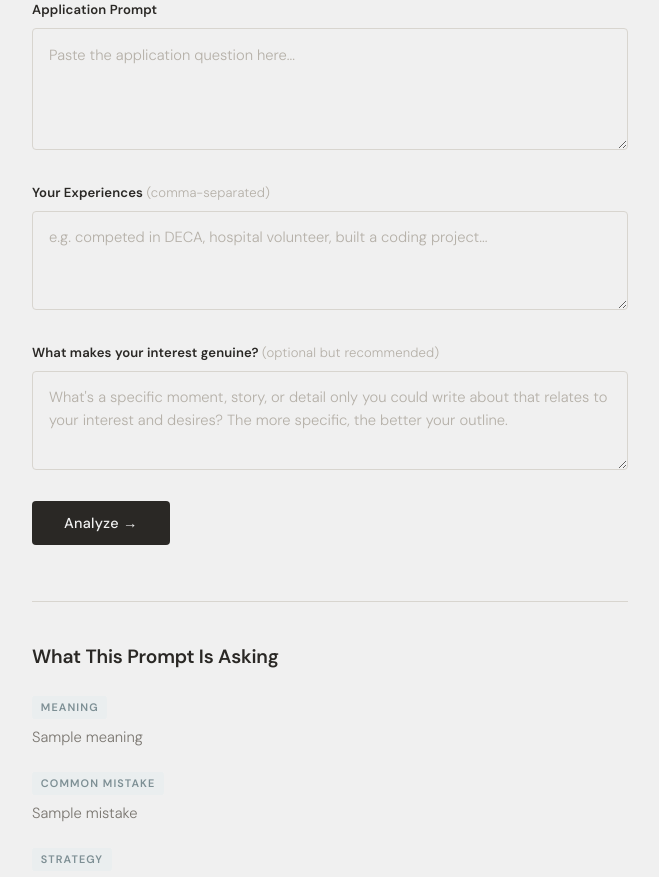
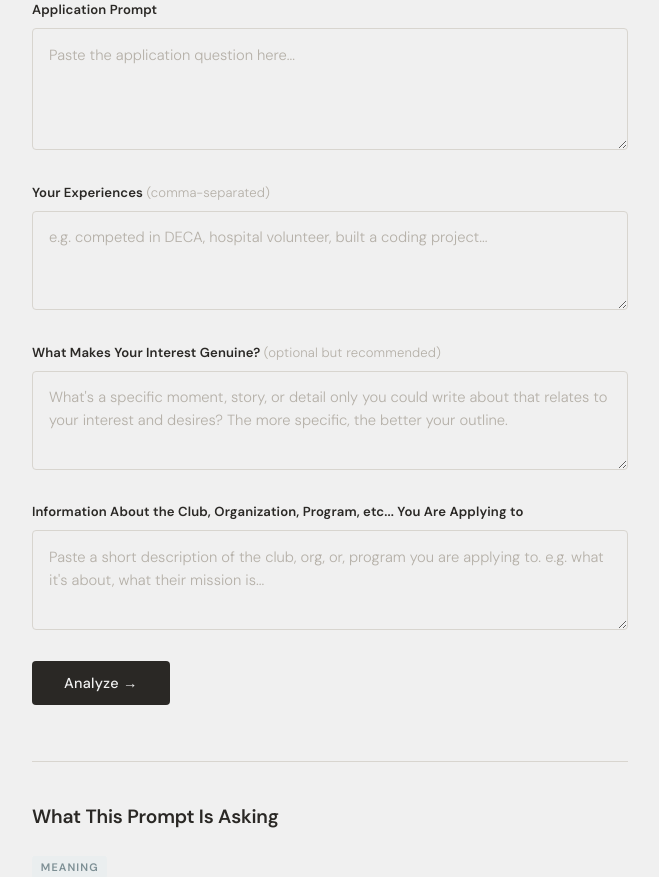
Before and after one commit to SFS1905/Acceptly, a Python web app: template templates/index.html in a window 1280 px wide. Shown: the part 288-1165 px from the top of the page, without its empty margins (310-969 px from the left). Run offline with Jinja, Linux system fonts and the light colour scheme; the template is opened without the code that fills it: most values are stand-ins (such as "Sample title", 1, 10 or a date in 2020).

```diff
--- a/templates/index.html
+++ b/templates/index.html
@@ -104,9 +104,15 @@
                 </div>
 
                 <div class="form-group">
-                    <label for="context">What makes your interest genuine? <span class="label-hint">(optional but recommended)</span></label>
+                    <label for="context">What Makes Your Interest Genuine? <span class="label-hint">(optional but recommended)</span></label>
                     <textarea id="context" name="context" rows="3" placeholder="What's a specific moment, story, or detail only you could write about that relates to your interest and desires? The more specific, the better your outline.">{{ request.form.get('context', '') }}</textarea>
                 </div>
+
+                <div class="form-group">
+                    <label for="org_info">Information About the Club, Organization, Program, etc... You Are Applying to</label>
+                    <textarea id="org_info" name="org_info" rows="3" placeholder="Paste a short description of the club, org, or, program you are applying to. e.g. what it's about, what their mission is...">{{ request.form.get ('org_info', '') }}</textarea>
+                </div>
+
 
                 <button type="submit" class="btn-primary">Analyze →</button>
             </form>
```
Also changed, not shown: app.py (+15 -3 lines).
